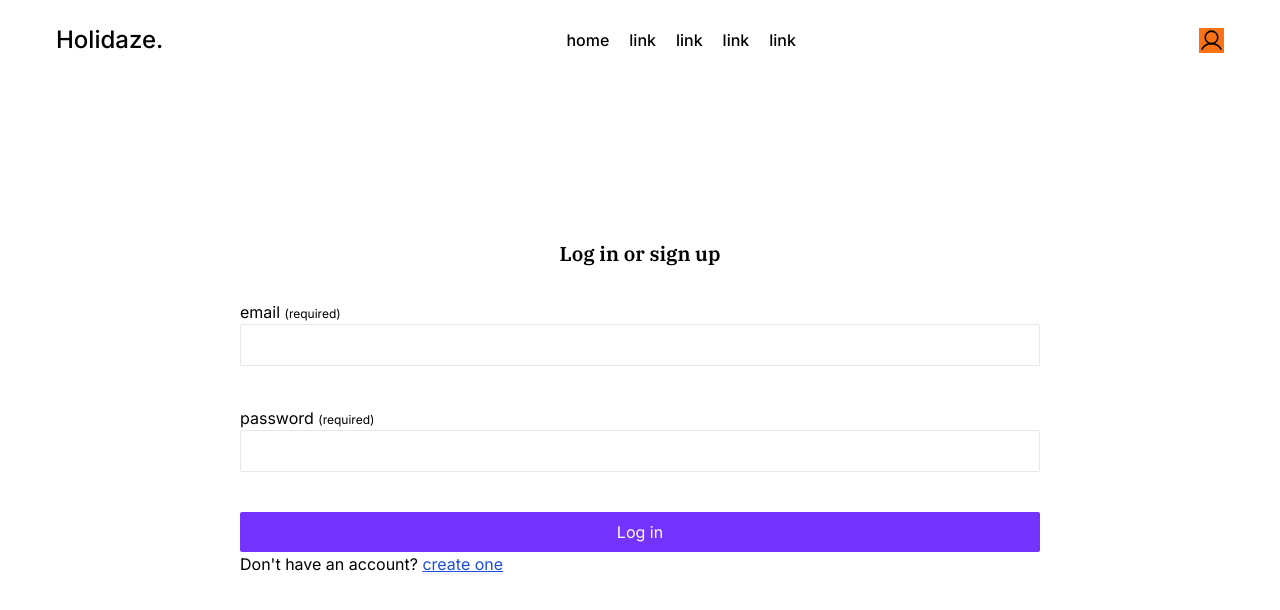
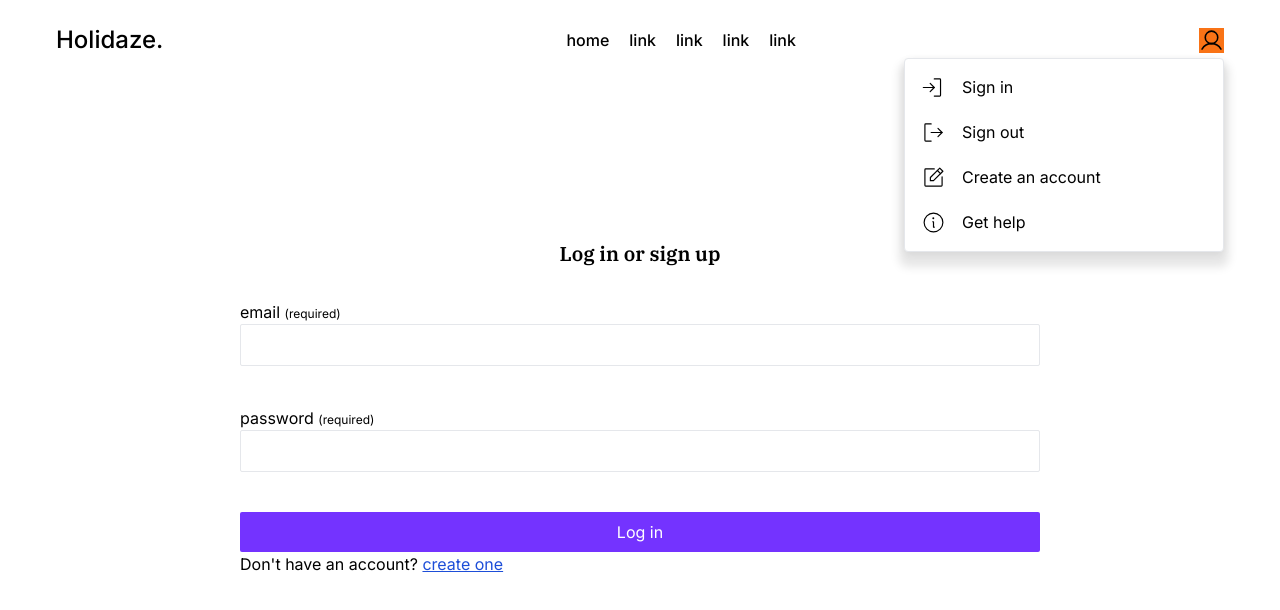
Before and after one commit to jmjjmj994/holidaze, a React (Vite) app: page /sign-in in a window 1280 px wide. Shown: the top 610 px of the page. Built offline with nearby package versions, Linux system fonts and the light colour scheme.

Commit message:
adding icons and link paths for account dropdown

```diff
--- a/src/components/profile/Profile.tsx
+++ b/src/components/account/Account.tsx
@@ -1,3 +1,4 @@
+import { SignIn, SignOut, NotePencil, Info } from 'phosphor-react';
 import { User } from 'phosphor-react';
 import { useCallback, useEffect, useRef, useState } from 'react';
 import { Link } from 'react-router-dom';
@@ -6,7 +7,7 @@ type ProfileModalProps = {
   handleIsClosed: () => void;
 };
 
-export const ProfileModal: React.FC<ProfileModalProps> = ({
+export const AccountDropdown: React.FC<ProfileModalProps> = ({
   isOpen,
   handleIsClosed,
 }) => {
@@ -76,31 +77,48 @@ export const ProfileModal: React.FC<ProfileModalProps> = ({
       } absolute top-[30px] right-0 shadow-overlay border rounded sm py-4 px-4 w-[20rem] bg-custom-background_white`}
       role="menu-nav"
     >
-      <ul ref={menuListRef} role="menu-list">
-        <li tabIndex={-1} role="menu-list-item">
+      <ul ref={menuListRef} role="menu-list" className="flex flex-col gap-5">
+        <li
+          tabIndex={-1}
+          role="menu-list-item"
+          className="flex items-center gap-4"
+        >
+          <SignIn size={25} weight="light" />
           <Link onClick={handleIsClosed} to={'/sign-in'}>
             Sign in
           </Link>
         </li>
-        <li tabIndex={-1} role="menu-list-item">
-          <a href="#">Link1</a>
+        <li
+          tabIndex={-1}
+          role="menu-list-item"
+          className="flex items-center gap-4"
+        >
+          <SignOut size={25} weight="light" />
+          <Link to={'/'}>Sign out</Link>
         </li>
-        <li tabIndex={-1} role="menu-list-item">
-          <a href="#">Link1</a>
+        <li
+          tabIndex={-1}
+          role="menu-list-item"
+          className="flex items-center gap-4"
+        >
+          <NotePencil size={25} weight="light" />
+          <Link to={'/register'}>Create an account</Link>
         </li>
-        <li tabIndex={-1} role="menu-list-item">
-          <a href="#">Link1</a>
-        </li>
-        <li tabIndex={-1} role="menu-list-item">
-          <a href="#">Link1</a>
+        <li
+          tabIndex={-1}
+          role="menu-list-item"
+          className="flex items-center gap-4"
+        >
+          <Info size={25} weight="light" />
+          <Link to={''}>Get help</Link>
         </li>
       </ul>
     </nav>
   );
 };
 
-export const Profile = () => {
-  const [isOpen, setIsOpen] = useState(false);
+export const Account = () => {
+  const [isOpen, setIsOpen] = useState(true);
   const handlePropagation = (e: React.MouseEvent) => {
     e.stopPropagation();
     handleIsOpen();
@@ -117,7 +135,7 @@ export const Profile = () => {
       >
         <User size={25} />
       </button>
-      <ProfileModal isOpen={isOpen} handleIsClosed={handleIsClosed} />
+      <AccountDropdown isOpen={isOpen} handleIsClosed={handleIsClosed} />
     </section>
   );
 };
--- a/src/components/header/Header.tsx
+++ b/src/components/header/Header.tsx
@@ -4,7 +4,7 @@ import { HamburgerButton } from './HamburgerButton';
 import { useActive } from 'src/hooks/use-active.hook';
 import { useMediaMatch } from 'src/hooks/use-media-match.hook';
 import { SearchBar } from '../searchbar/SearchBar';
-import { Profile } from '../profile/Profile';
+import { Account } from '../account/Account';
 import { useLocation } from 'react-router-dom';
 import { Link } from 'react-router-dom';
 
@@ -36,7 +36,7 @@ export const Header = () => {
             handleIsActiveTrue={handleIsActiveTrue}
           />
           <div className="flex items-center justify-center gap-2">
-            <Profile />
+            <Account />
             <HamburgerButton onClick={handleIsActiveTrue} />
           </div>
         </div>
--- a/src/components/profile/ProfileModal.tsx
+++ /dev/null
@@ -1,16 +0,0 @@
-import { useEffect, useRef } from 'react';
-import { Link } from 'react-router-dom';
-import styles from './styles.module.css';
-export const ProfileModal = () => {
-  const ref = useRef(null);
-  useEffect(() => {
-    if (ref.current) {
-      ref.current.showModal();
-    }
-  }, []);
-  return (
-    <dialog ref={ref} className={styles.dialog}>
-      my dialog
-    </dialog>
-  );
-};
```
Also changed, not shown: src/components/account/styles.module.css (renamed from src/components/profile/styles.module.css).
